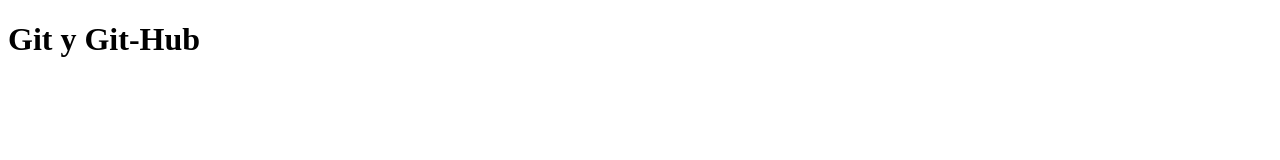
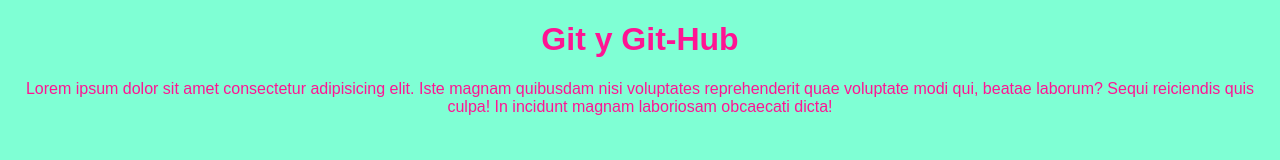
Before and after one commit to Pasculi/Resumen_Git, a plain HTML site: page index.html in a window 1280 px wide. Drawn offline with Linux system fonts and the light colour scheme.

Commit message:
Cambio de vida

```diff
--- /dev/null
+++ b/css/style.css
@@ -0,0 +1,6 @@
+body {
+  color           : deeppink;
+  text-align      : center;
+  background-color: aquamarine;
+  font-family     : Arial, Helvetica, sans-serif;
+}
--- a/index.html
+++ b/index.html
@@ -4,9 +4,11 @@
   <meta charset="UTF-8">
   <meta http-equiv="X-UA-Compatible" content="IE=edge">
   <meta name="viewport" content="width=device-width, initial-scale=1.0">
+  <link rel="stylesheet" href="css/style.css">
   <title>Git - GitHub</title>
 </head>
 <body>
   <h1>Git y Git-Hub</h1>
+  <p>Lorem ipsum dolor sit amet consectetur adipisicing elit. Iste magnam quibusdam nisi voluptates reprehenderit quae voluptate modi qui, beatae laborum? Sequi reiciendis quis culpa! In incidunt magnam laboriosam obcaecati dicta!</p>
 </body>
 </html>
```
